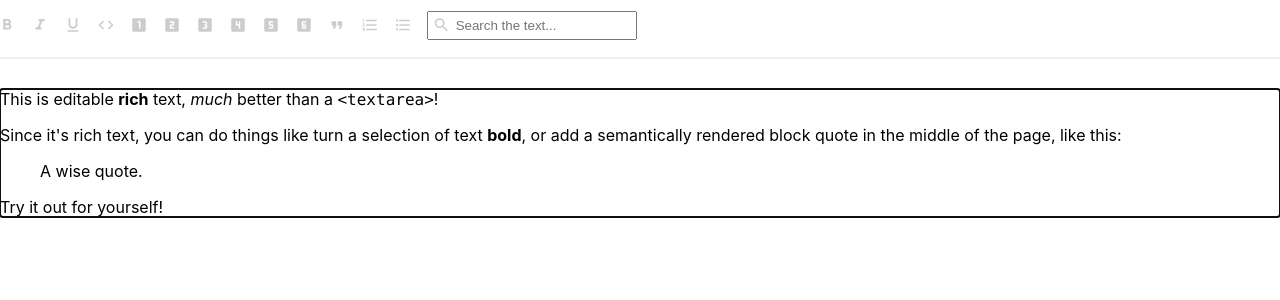
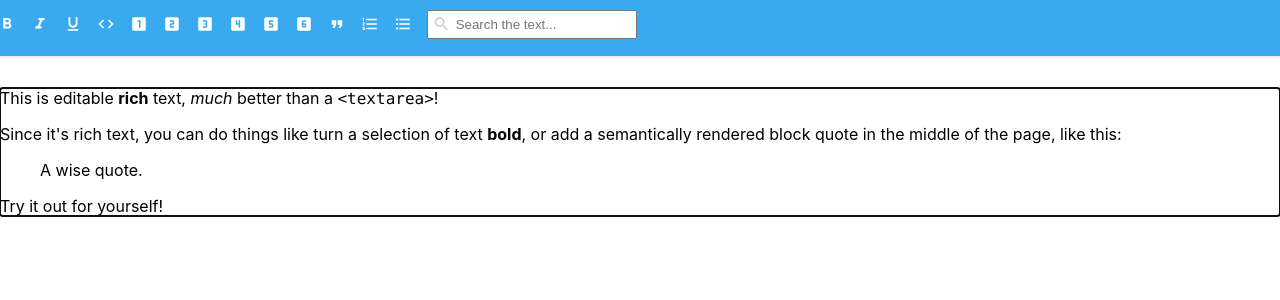
Before and after one commit to Yash7818/google-docs-clone, a React (Create React App) app in the folder google-docs-clone/: page / in a window 1280 px wide. Shown: the top 300 px of the page. Built offline with nearby package versions, Linux system fonts and the light colour scheme.

Commit message:
Resolved Few Bugs and styled Editor a bit

```diff
--- a/google-docs-clone/src/Editor/DocEditor.js
+++ b/google-docs-clone/src/Editor/DocEditor.js
@@ -18,29 +18,30 @@ const LIST_TYPES = ['numbered-list', 'bulleted-list']
 
 const DocEditor = () => {
   const [value, setValue] = useState(initialValue)
-  const [search, setSearch] = useState();
+  const [search, setSearch] = useState("");
   const renderElement = useCallback(props => <Element {...props} />, [])
   const renderLeaf = useCallback(props => <Leaf {...props} />, [])
   const editor = useMemo(() => withHistory(withReact(createEditor())), [])
-  const wordSearch = useCallback(
+  const decorate = useCallback(
     ([node,path]) => {
-      const block = []
+      const ranges = []
       if(search && Text.isText(node)) {
         const {text} = node
         const sections = text.split(search)
         let offset = 0
-        sections.forEach((section,i) => {
-          if(i) {
-            block.push({
+        sections.forEach((part,i) => {
+          if(i !== 0) {
+            ranges.push({
               anchor: {path, offset: offset - search.length},
               focus: {path, offset},
               highlight: true
             })
+            console.log(part,i, offset);
           }
-          offset = offset + section.length + search.length
+          offset = offset + part.length + search.length
         })
       }
-      return block
+      return ranges
     },
     [search]
   )
@@ -76,10 +77,16 @@ const DocEditor = () => {
           >
             search
           </Icon>
+          <form onSubmit={(e) => {
+            e.preventDefault()
+          }}>
           <input
             type="search"
             placeholder="Search the text..."
-            onChange={e => setSearch(e.target.value)}
+            onChange={e => {
+              console.log(e.target.value);
+              setSearch(e.target.value)
+            }}
             className={css`
               padding-left: 2em;
               padding-top: 5px;
@@ -87,12 +94,13 @@ const DocEditor = () => {
               width: 100%;
             `}
           />
+          </form>
         </div>
         </Toolbar>
       <Editable
         renderElement={renderElement}
         renderLeaf={renderLeaf}
-        decorate={wordSearch}
+        decorate={decorate}
         placeholder="Enter some rich text…"
         spellCheck
         autoFocus
--- a/google-docs-clone/src/Editor/editorComp.js
+++ b/google-docs-clone/src/Editor/editorComp.js
@@ -19,10 +19,10 @@ export const Button = React.forwardRef(
             color: ${reversed
               ? active
                 ? 'white'
-                : '#aaa'
+                : '#ffff'
               : active
               ? 'black'
-              : '#ccc'};
+              : '#ffff'};
           `
         )}
       />
@@ -77,12 +77,15 @@ export const Button = React.forwardRef(
         className={cx(
           className,
           css`
+            background-color: #3aaaf0;
             position: relative;
-            padding: 1px 18px 17px;
+            padding: 10px 18px 17px;
             margin: 0 -20px;
             border-bottom: 2px solid #eee;
             margin-bottom: 30px;
-            margin-top: 10px;
+            &:hover {
+              transform: translate(1.2);
+            }
           `
         )}
       />
```
